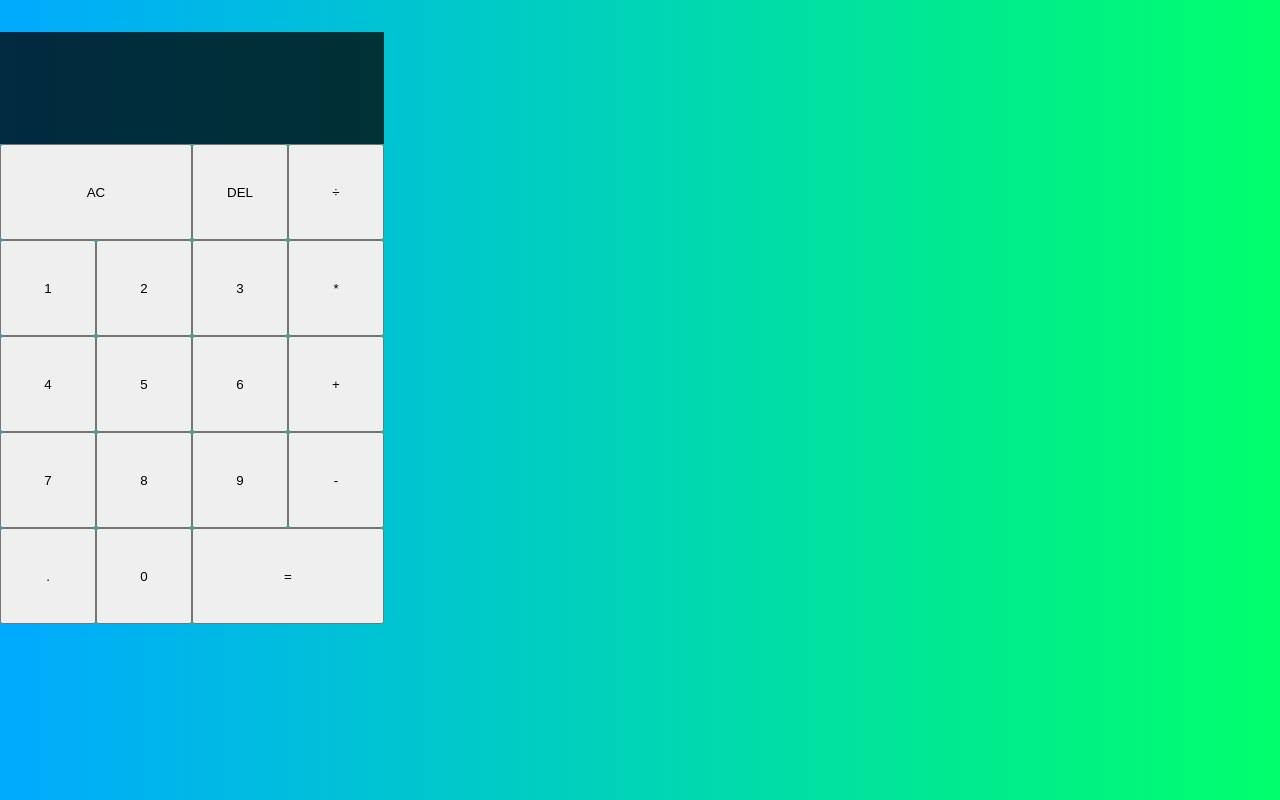
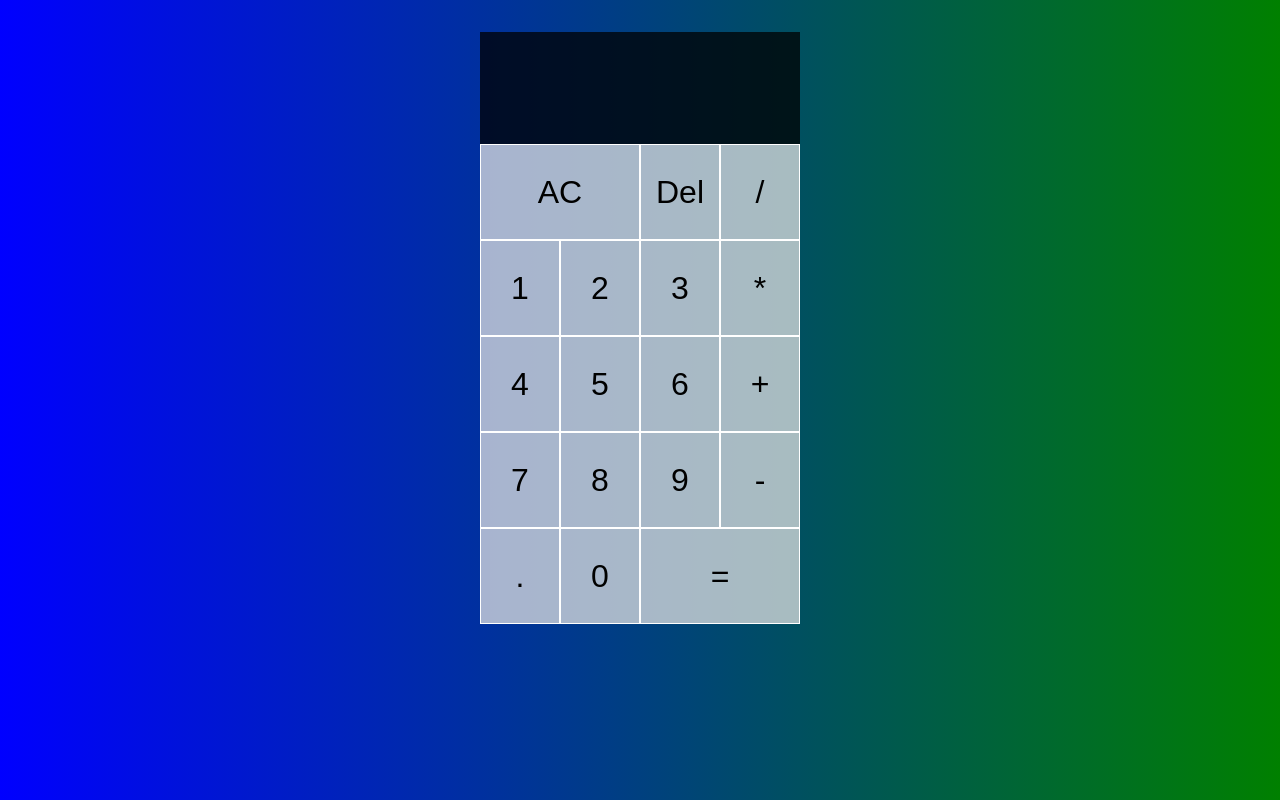
Before and after one commit to Fu11Stack/Calculator, a React (Create React App) app: page / in a window 1280 px wide. Built offline with nearby package versions, Linux system fonts and the light colour scheme.

Commit message:
Add files via upload

```diff
--- a/src/App.js
+++ b/src/App.js
@@ -1,55 +1,49 @@
+import "./styles.css"
 import { useReducer } from "react"
-import "./styles.css"
-import DigitButton from "./DigitButton"
+import  DigitButton  from "./DigitButton"
 import OperationButton from "./OperationButton"
 
-export const ACTIONS = {
-  ADD_DIGIT: `add-digit`,
-  CHOOSE_OPERATION: `choose-operation`,
-  CLEAR: `clear`,
-  EVALUATE: `evaluate`,
-  DELETE_DIGIT: `delete-digit`
-
+  export const ACTIONS ={
+    ADD_DIGIT: 'add-digit',
+    CHOOSE_OPERATION: 'choose-operation',
+    CLEAR: 'clear',
+    DELETE_DIGIT: 'delete-digit',
+    EVALUATE: 'evaluate'
 }
 
   function reducer(state, { type, payload }) {
-  switch (type) {
+    switch(type) {
       case ACTIONS.ADD_DIGIT:
-      if (state.overwrite) {
+        if(state.overwrite) {
           return {
             ...state,
             currentOperand: payload.digit,
-          overwrite: false
+            overwrite: false,
           }
         }
-
         if (payload.digit === "0" && state.currentOperand === "0") {
           return state
         }
-
         if (payload.digit === "." && state.currentOperand.includes(".")) {
           return state
         }
 
-      if (state.overwrite) { }
         return {
           ...state,
           currentOperand: `${state.currentOperand || ""}${payload.digit}`,
         }
 
         case ACTIONS.CHOOSE_OPERATION:
-      if (state.currentOperand == null && state.previousOperand == null) {
+          if(state.currentOperand == null && state.previousOperand == null) {
             return state
           }
-
-      if (state.currentOperand == null) {
+          if(state.currentOperand === null) {
             return {
               ...state,
               operation: payload.operation,
             }
           }
-
-      if (state.previousOperand == null) {
+          if(state.previousOperand == null ) {
             return {
               ...state,
               operation: payload.operation,
@@ -57,20 +51,18 @@ function reducer(state, { type, payload }) {
               currentOperand: null,
             }
           }
-
           return {
             ...state,
             previousOperand: evaluate(state),
             operation: payload.operation,
-        currentOperand: null
+            currentOperand: null,
           }
-
 
         case ACTIONS.CLEAR:
           return {}
 
         case ACTIONS.DELETE_DIGIT:
-      if (state.overwrite) {
+          if(state.overwrite) {
             return {
               ...state,
               overwrite: false,
@@ -78,8 +70,8 @@ function reducer(state, { type, payload }) {
             }
           }
           if (state.currentOperand == null) return state
-      if (state.currentOperand.length === 1) {
-        return { ...state, currentOperand: null }
+          if (state.currentOperand === 1) {
+            return {...state, currentOperand: null }
           }
 
           return {
@@ -87,13 +79,10 @@ function reducer(state, { type, payload }) {
             currentOperand: state.currentOperand.slice(0, -1)
           }
         case ACTIONS.EVALUATE:
-      if (
-        state.operation == null ||
-        state.currentOperand == null ||
-        state.previousOperand == null) {
+
+            if (state.operation == null || state.currentOperand == null || state.previousOperand == null) {
               return state
             }
-
             return {
               ...state,
               overwrite: true,
@@ -101,12 +90,14 @@ function reducer(state, { type, payload }) {
               operation: null,
               currentOperand: evaluate(state),
             }
+
     }
   }
-function evaluate({ currentOperand, previousOperand, operation }) {
+
+  function evaluate({ currentOperand, previousOperand, operation}) {
     const prev = parseFloat(previousOperand)
     const current = parseFloat(currentOperand)
-  if (isNaN(prev) || isNaN(current)) return ""
+    if(isNaN(prev) || isNaN(current)) return ""
     let computation = ""
     switch (operation) {
       case "+":
@@ -118,52 +109,42 @@ function evaluate({ currentOperand, previousOperand, operation }) {
       case "*":
         computation = prev * current
         break
-    case "÷":
+      case "/":
         computation = prev / current
-      break
 
     }
     return computation.toString()
   }
 
-const INTERGER_FORMATTER = new Intl.NumberFormat("en-us", { maximumFractionDigits: 0, })
-function formatOperand(operand) {
-  if (operand == null) return
-  const [integer, decimal] = operand.split('.')
-  if (decimal == null) return INTERGER_FORMATTER.format(integer)
-}
-
 function App() {
-  const [{ currentOperand, previousOperand, operation }, dispatch] = useReducer(reducer, {})
-
-
+  const [{currentOperand, previousOperand, operation }, dispatch] = useReducer(reducer, {})
   return (
     <div className="calculator-grid">
       <div className="output">
-        <div className="previous-operand"> {formatOperand(previousOperand)} {operation}</div>
-        <div className="current-operand">{formatOperand(currentOperand)}</div>
+        <div className="previous-operand">{previousOperand}{operation}</div>
+        <div className="current-operand">{currentOperand}</div>
       </div>
-      <button className="span-two" onClick={() => dispatch({ type: ACTIONS.CLEAR })}>AC</button>
-      <button onClick={() => dispatch({ type: ACTIONS.DELETE_DIGIT })}>DEL</button>
-      <OperationButton operation="÷" dispatch={dispatch} />
-      <DigitButton digit="1" dispatch={dispatch} />
-      <DigitButton digit="2" dispatch={dispatch} />
-      <DigitButton digit="3" dispatch={dispatch} />
-      <OperationButton operation="*" dispatch={dispatch} />
-      <DigitButton digit="4" dispatch={dispatch} />
-      <DigitButton digit="5" dispatch={dispatch} />
-      <DigitButton digit="6" dispatch={dispatch} />
-      <OperationButton operation="+" dispatch={dispatch} />
-      <DigitButton digit="7" dispatch={dispatch} />
-      <DigitButton digit="8" dispatch={dispatch} />
-      <DigitButton digit="9" dispatch={dispatch} />
-      <OperationButton operation="-" dispatch={dispatch} />
-      <DigitButton digit="." dispatch={dispatch} />
-      <DigitButton digit="0" dispatch={dispatch} />
-      <button className="span-two" onClick={() => dispatch({ type: ACTIONS.EVALUATE })}>=</button>
+      <button className="span-two" onClick=
+      {() => dispatch({ type: ACTIONS.CLEAR })}>AC</button>
+      <button onClick={() => dispatch({ type: ACTIONS.DELETE_DIGIT })}>Del</button>
+      <OperationButton operation="/" dispatch={dispatch}/>
+      <DigitButton digit="1" dispatch={dispatch}/>
+      <DigitButton digit="2" dispatch={dispatch}/>
+      <DigitButton digit="3" dispatch={dispatch}/>
+      <OperationButton operation="*" dispatch={dispatch}/>
+      <DigitButton digit="4" dispatch={dispatch}/>
+      <DigitButton digit="5" dispatch={dispatch}/>
+      <DigitButton digit="6" dispatch={dispatch}/>
+      <OperationButton operation="+" dispatch={dispatch}/>
+      <DigitButton digit="7" dispatch={dispatch}/>
+      <DigitButton digit="8" dispatch={dispatch}/>
+      <DigitButton digit="9" dispatch={dispatch}/>
+      <OperationButton operation="-" dispatch={dispatch}/>
+      <DigitButton digit="." dispatch={dispatch}/>
+      <DigitButton digit="0" dispatch={dispatch}/>
+      <button className="span-two" onClick={() => dispatch({ type: ACTIONS.EVALUATE})}>=</button>
 
     </div>
-
   )
 }
 
--- a/src/OperationButton.js
+++ b/src/OperationButton.js
@@ -1,11 +1,9 @@
 import { ACTIONS } from "./App"
 
-export default function DigitButton({ dispatch, operation }) {
-  return (
-    <button
-      onClick={() => dispatch({ type: ACTIONS.CHOOSE_OPERATION, payload: { operation } })}>
-    { operation }
-
-  </button>
-  )
+export default function OperationButton({ dispatch, operation }) {
+ return (
+ <button onClick={() => dispatch({ type: ACTIONS.CHOOSE_OPERATION, payload: { operation } })}>
+  {operation}
+ </button>
+ )
 }
--- a/src/index.js
+++ b/src/index.js
@@ -1,7 +1,7 @@
 import React from 'react';
 import ReactDOM from 'react-dom/client';
 import App from './App';
-
+import reportWebVitals from './reportWebVitals';
 
 const root = ReactDOM.createRoot(document.getElementById('root'));
 root.render(
@@ -9,3 +9,8 @@ root.render(
     <App />
 
 );
+
+// If you want to start measuring performance in your app, pass a function
+// to log results (for example: reportWebVitals(console.log))
+// or send to an analytics endpoint. Learn more: https://bit.ly/CRA-vitals
+reportWebVitals();
--- a/src/styles.css
+++ b/src/styles.css
@@ -4,35 +4,51 @@
 
 body {
  margin: 0;
-  background: linear-gradient(to right, #00AAFF, #00FF6c );
+ background: linear-gradient(to right, blue, green);
 }
 
-.calculator-grid{
-  display: grid;
+.calculator-grid {
+ display : grid;
  margin-top: 2rem;
-  grid-template-columns: repeat(4, 6rem);
+ grid-template-columns: repeat(4, 5rem);
  grid-template-rows: minmax(7rem, auto) repeat(5, 6rem);
+ justify-content: center;
 }
 
-.span-two {
+.calculator-grid > button {
+ cursor: pointer;
+ font-size: 2rem;
+ border: 1px solid white;
+ outline: none;
+ background-color: rgba(225,225,225, .75);
+}
+
+.calculator-grid > button:hover,
+.calculator-grid > button:focus{
+ background-color: rgba(225,225,225, .9);
+}
+.span-two{
  grid-column: span 2;
 }
 
 .output {
  grid-column: 1 / -1;
-  background-color: rgba(0, 0, 0, .75);
+ background-color: rgba(0,0,0,.75);
  display: flex;
  flex-direction: column;
-  align-items:  flex-end;
+ align-items: flex-end;
  justify-content: space-around;
-}
-
-.output .previous-operand {
- color:rgba(255, 255, 255, .75);
- font-size: 1.5rem;
+ padding: .75rem;
+ word-wrap: break-word;
+ word-break: break-all;
 }
 
 .output .current-operand {
  color: white;
- font-size: 2.5rem;
+ font-size: 2,5rem;
 }
+
+.output .previous-operand {
+ color: white;
+ font-size: 2,5rem;
+}
```
Also changed, not shown: src/DigitButton.js (+5 -7 lines). Lines whose indentation alone changed are shown as unchanged.
